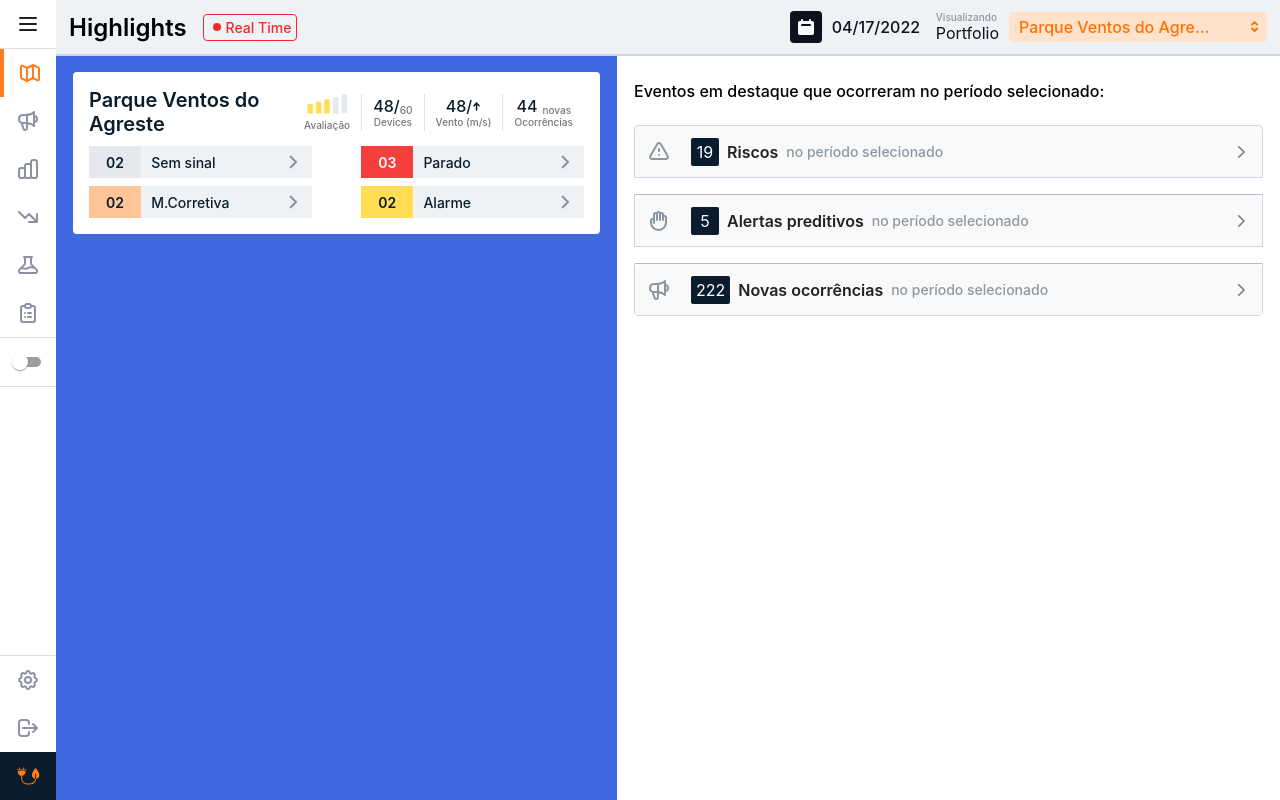
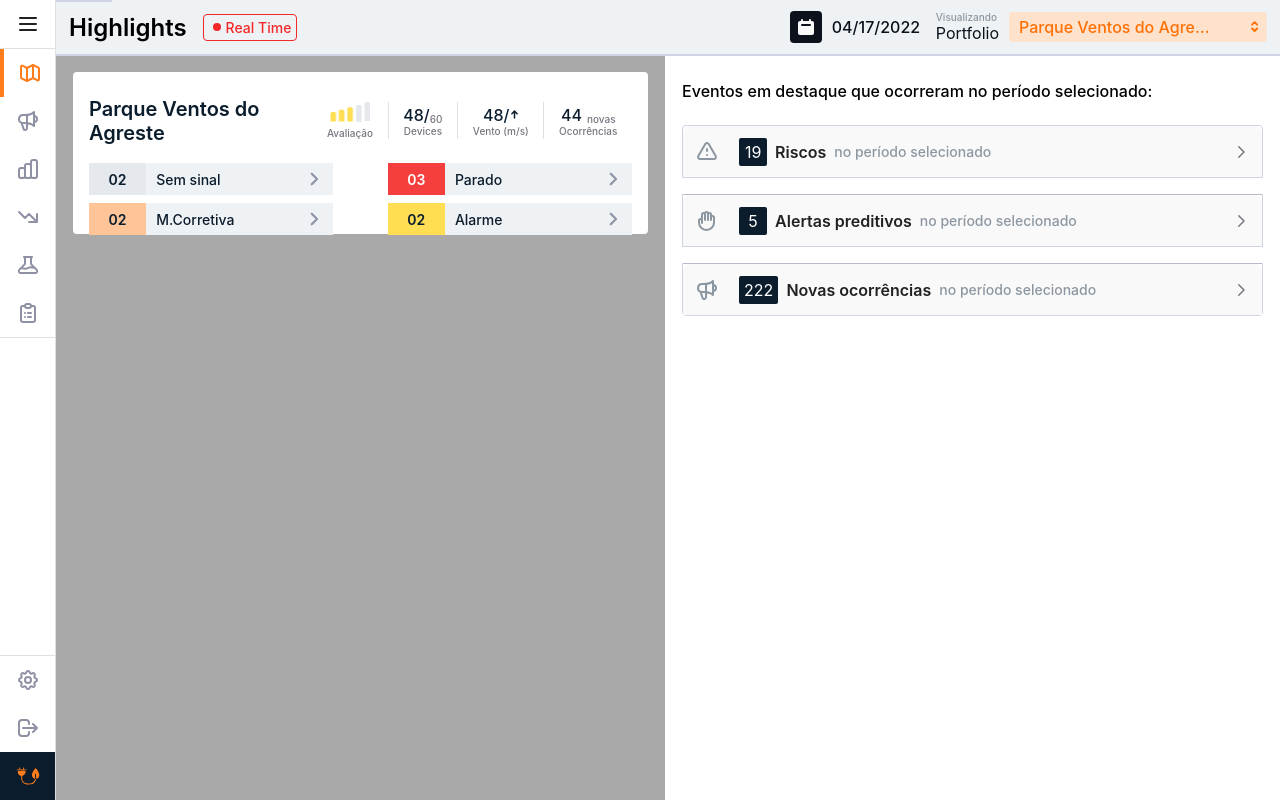
Before and after one commit to olucasfreitas/delfos-challenge, a Next.js app: page /highlights in a window 1280 px wide. Built offline with nearby package versions, Linux system fonts and the light colour scheme.

Commit message:
grid removal and styling fixes

```diff
--- a/src/app/globals.css
+++ b/src/app/globals.css
@@ -6,6 +6,7 @@
 
 html,
 body {
-  max-width: 100vw;
-  max-height: 100vh;
+  width: 100%;
+  height: 100%;
+  overflow: hidden;
 }
--- a/src/app/highlights/page.tsx
+++ b/src/app/highlights/page.tsx
@@ -11,7 +11,7 @@ import MapPage from "../pages/Map";
 import theme from "@/helpers/theme";
 
 export default function Highlights() {
-  const isMobile = useMediaQuery(theme.breakpoints.down("tablet"));
+  const isMobile = useMediaQuery(theme.breakpoints.down("laptop"));
 
   return (
     <Box
@@ -25,22 +25,20 @@ export default function Highlights() {
       <TopBar />
       {isMobile && <MobileTabs />}
       {!isMobile && (
-        <Grid
-          container
-          columns={12}
+        <Box
           sx={{
-            height: {
-              desktop: "100%",
-              laptop: "100%",
-              tablet: "100%",
-              mobileLarge: "100%",
-              mobileSmall: "100%",
+            display: "flex",
+            width: "100%",
+            height: "100%",
+            overflow: "hidden",
+            [theme.breakpoints.down("laptop")]: {
+              flexDirection: "column",
             },
           }}
         >
           <MapPage />
           <EventsPage />
-        </Grid>
+        </Box>
       )}
     </Box>
   );
--- a/src/app/layout.tsx
+++ b/src/app/layout.tsx
@@ -17,7 +17,7 @@ interface RootLayoutProps {
 
 export default function RootLayout({ children }: RootLayoutProps) {
   const isMobile = useMediaQuery(theme.breakpoints.down("mobileLarge"));
-  const { isMiniDrawerFixed } = useDrawerStore();
+  const { isMiniDrawerFixed, isMiniDrawerOpen } = useDrawerStore();
 
   return (
     <ThemeProvider theme={theme}>
@@ -28,7 +28,13 @@ export default function RootLayout({ children }: RootLayoutProps) {
               sx={{
                 display: "flex",
                 height: "100vh",
-                paddingLeft: isMiniDrawerFixed || isMobile ? "0" : "56px",
+                overflow: "hidden",
+                paddingLeft:
+                  isMiniDrawerOpen && isMiniDrawerFixed
+                    ? "240px"
+                    : isMobile
+                    ? "0px"
+                    : "56px",
               }}
             >
               <MiniDrawer />
--- a/src/app/pages/Events/index.tsx
+++ b/src/app/pages/Events/index.tsx
@@ -21,6 +21,7 @@ import AvailabilityGraph from "@/components/Graphs/Availability";
 import BasicTable from "@/components/Table";
 import MostActivatedAlarms from "@/components/Graphs/MostActivatedAlarms";
 import MostDowntimeAssets from "@/components/Graphs/MostDowntimeAssets";
+import theme from "@/helpers/theme";
 
 const SummaryBox = styled(Box)(({ theme }) => ({
   display: "flex",
@@ -180,11 +181,12 @@ const CurrentValueText = styled(Typography)(({ theme }) => ({
 
 const CurrentValueNumber = styled(Typography)(({ theme }) => ({
   fontWeight: 600,
-  fontSize: "24px",
+  fontSize: "28px",
   lineHeight: "33px",
   color: "#0B1C2C",
+  whiteSpace: "nowrap",
   [theme.breakpoints.down("desktop")]: {
-    fontSize: "17px",
+    fontSize: "20px",
     lineHeight: "26px",
   },
   [theme.breakpoints.down("tablet")]: {
@@ -241,7 +243,7 @@ const GraphTitle = styled(Typography)(({ theme }) => ({
   fontSize: "12px",
   lineHeight: "14px",
   color: "#0B1C2C",
-  [theme.breakpoints.down("desktop")]: {
+  [theme.breakpoints.down("laptop")]: {
     fontSize: "10px",
     lineHeight: "12px",
   },
@@ -273,7 +275,7 @@ const NewOccurrencesGraphBox = styled(Box)(({ theme }) => ({
   justifyContent: "center",
   width: "50%",
   height: "100%",
-  [theme.breakpoints.down("tablet")]: {
+  [theme.breakpoints.down("desktop")]: {
     width: "100%",
   },
 }));
@@ -291,28 +293,32 @@ const StyledCardContent = styled(CardContent)(({ theme }) => ({
   },
 }));
 
+export const Container = styled(Box)(({ theme }) => ({
+  display: "flex",
+  flexDirection: "column",
+  width: "60%",
+  height: "100%",
+  padding: "25px 17px",
+  overflowY: "auto",
+  "&::-webkit-scrollbar": {
+    width: "8px",
+  },
+  "&::-webkit-scrollbar-track": {
+    backgroundColor: "#8C97A1",
+  },
+  "&::-webkit-scrollbar-thumb": {
+    backgroundColor: "#4A4754",
+    borderRadius: "8px",
+  },
+  [theme.breakpoints.down("laptop")]: {
+    width: "100%",
+    height: "100%",
+  },
+}));
+
 export default function EventsPage() {
   return (
-    <Grid
-      item
-      desktop={6.5}
-      laptop={6.5}
-      tablet={12}
-      mobileLarge={12}
-      mobileSmall={12}
-      sx={{
-        padding: "25px 17px",
-        overflowY: "auto",
-        height: {
-          desktop: "100%",
-          laptop: "100%",
-          tablet: "50%",
-          mobileLarge: "100%",
-          mobileMedium: "100%",
-          mobileSmall: "100%",
-        },
-      }}
-    >
+    <Container>
       <Typography
         sx={{
           fontWeight: 500,
@@ -487,8 +493,8 @@ export default function EventsPage() {
                   },
                   flexDirection: {
                     desktop: "row",
-                    laptop: "row",
-                    tablet: "row",
+                    laptop: "column",
+                    tablet: "column",
                     mobileLarge: "column",
                     mobileMedium: "column",
                     mobileSmall: "column",
@@ -512,6 +518,6 @@ export default function EventsPage() {
           }
         />
       </Box>
-    </Grid>
+    </Container>
   );
 }
--- a/src/app/pages/Map/index.tsx
+++ b/src/app/pages/Map/index.tsx
@@ -1,28 +1,20 @@
 import StatusCard from "@/components/StatusCard";
-import { Grid } from "@mui/material";
+import { Box, styled } from "@mui/material";
+import { Container } from "../Events";
+
+export const MapContainer = styled(Container)(({ theme }) => ({
+  width: "60%",
+  height: "100%",
+  backgroundColor: "darkgray",
+  padding: "0",
+  overflow: "hidden",
+  position: "relative",
+}));
 
 export default function MapPage() {
   return (
-    <Grid
-      item
-      desktop={5.5}
-      laptop={5.5}
-      tablet={12}
-      mobileLarge={12}
-      mobileSmall={12}
-      sx={{
-        height: {
-          desktop: "100%",
-          laptop: "100%",
-          tablet: "50%",
-          mobileLarge: "100%",
-          mobileMedium: "100%",
-          mobileSmall: "100%",
-        },
-        backgroundColor: "royalblue",
-      }}
-    >
+    <MapContainer>
       <StatusCard />
-    </Grid>
+    </MapContainer>
   );
 }
--- a/src/components/Accordion/index.tsx
+++ b/src/components/Accordion/index.tsx
@@ -11,6 +11,7 @@ const MUIAccordion = styled((props: AccordionProps) => (
   <MuiAccordion disableGutters elevation={0} {...props} />
 ))(({ theme }) => ({
   border: `1px solid #CFD4E5`,
+  width: "100%",
 }));
 
 const AccordionSummary = styled((props: AccordionSummaryProps) => (
--- a/src/components/Drawer/index.tsx
+++ b/src/components/Drawer/index.tsx
@@ -27,6 +27,7 @@ import {
   TrendingDownIcon,
 } from "@heroicons/react/outline";
 import useDrawerStore from "./store";
+import theme from "@/helpers/theme";
 
 const drawerWidth = 240;
 
@@ -59,13 +60,9 @@ const StyledMiniDrawer = styled(MuiDrawer, {
   shouldForwardProp: (prop) => prop !== "open",
 })(({ theme, open }) => ({
   display: "flex",
-  width: drawerWidth,
-  flexShrink: 0,
+  position: "absolute",
   whiteSpace: "nowrap",
-  boxSizing: "border-box",
-  "& .MuiPaper-root": {
-    border: "none",
-  },
+  border: "1px solid #CFD4E5",
   ...(open && {
     ...openedMixin(theme),
     "& .MuiDrawer-paper": openedMixin(theme),
@@ -137,7 +134,7 @@ const bottomMenuItems = [
 
 function MiniDrawer() {
   const [open, setOpen] = React.useState(false);
-  const isLaptop = useMediaQuery("(max-width:1024px)");
+  const isLessThenLaptop = useMediaQuery(theme.breakpoints.down("desktop"));
   const pathname = usePathname();
 
   const {
@@ -156,19 +153,14 @@ function MiniDrawer() {
   };
 
   React.useEffect(() => {
-    if (isLaptop) {
+    if (isLessThenLaptop) {
       handleOpenAndCloseMiniDrawer(false);
       changeMiniDrawerState(false);
     }
     // eslint-disable-next-line react-hooks/exhaustive-deps
-  }, [isLaptop]);
+  }, [isLessThenLaptop]);
 
   return (
-    <Box
-      sx={{
-        position: isMiniDrawerFixed ? "relative" : "absolute",
-      }}
-    >
     <StyledMiniDrawer variant={"permanent"} open={isMiniDrawerOpen}>
       <DrawerHeader
         sx={{
@@ -314,11 +306,11 @@ function MiniDrawer() {
         sx={{
           display: "flex",
           flexDirection: "column",
-            justifyContent: isLaptop ? "flex-end" : "space-between",
+          justifyContent: isLessThenLaptop ? "flex-end" : "space-between",
           height: "100%",
         }}
       >
-          {!isLaptop && (
+        {!isLessThenLaptop && (
           <Box>
             <ListItem disablePadding>
               <ListItemButton
@@ -389,9 +381,7 @@ function MiniDrawer() {
                         minWidth: 0,
                         mr: isMiniDrawerOpen ? 3 : "auto",
                         justifyContent: "center",
-                          color: pathname.includes(path)
-                            ? "#0B1C2C"
-                            : "#8E91A4",
+                        color: pathname.includes(path) ? "#0B1C2C" : "#8E91A4",
                         svg: {
                           stroke: pathname.includes(path)
                             ? "#FF7D1A"
@@ -408,9 +398,7 @@ function MiniDrawer() {
                         fontWeight: 600,
                         fontSize: "16px",
                         lineHeight: "19px",
-                          color: pathname.includes(path)
-                            ? "#0B1C2C"
-                            : "#8E91A4",
+                        color: pathname.includes(path) ? "#0B1C2C" : "#8E91A4",
                       }}
                     />
                   </ListItemButton>
@@ -455,7 +443,6 @@ function MiniDrawer() {
         </Box>
       </Box>
     </StyledMiniDrawer>
-    </Box>
   );
 }
 
```
Lines whose indentation alone changed are shown as unchanged.
